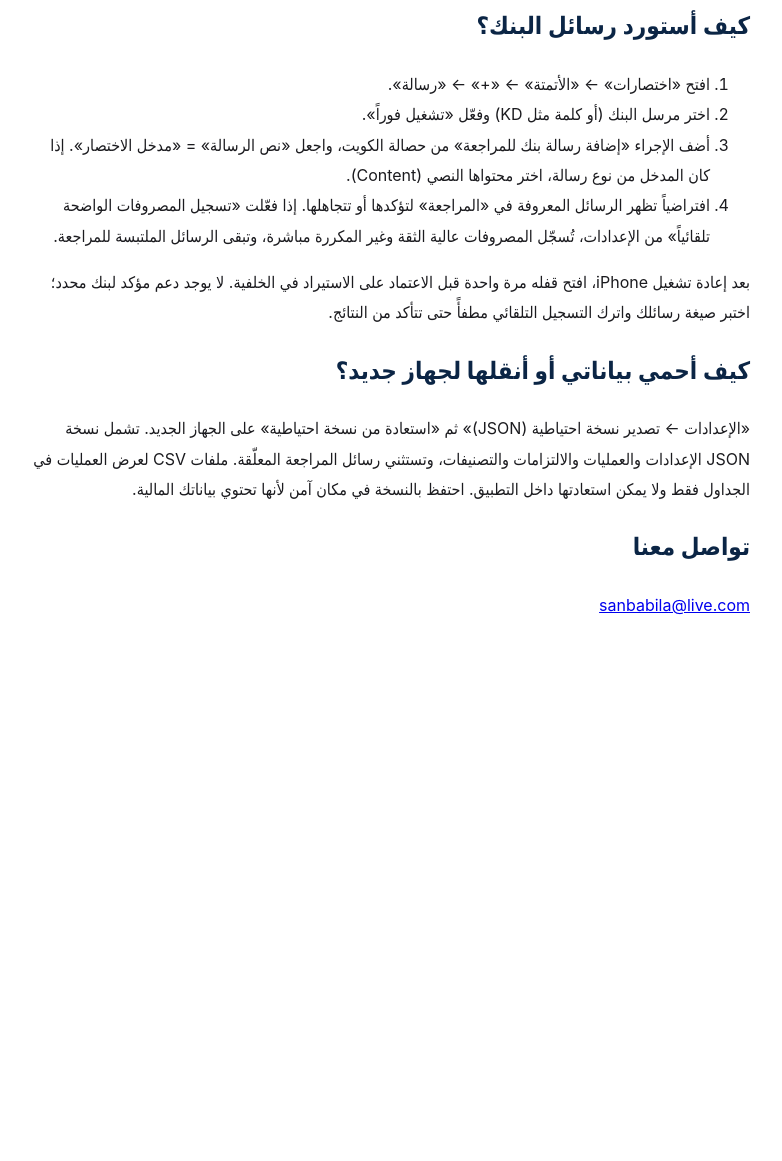
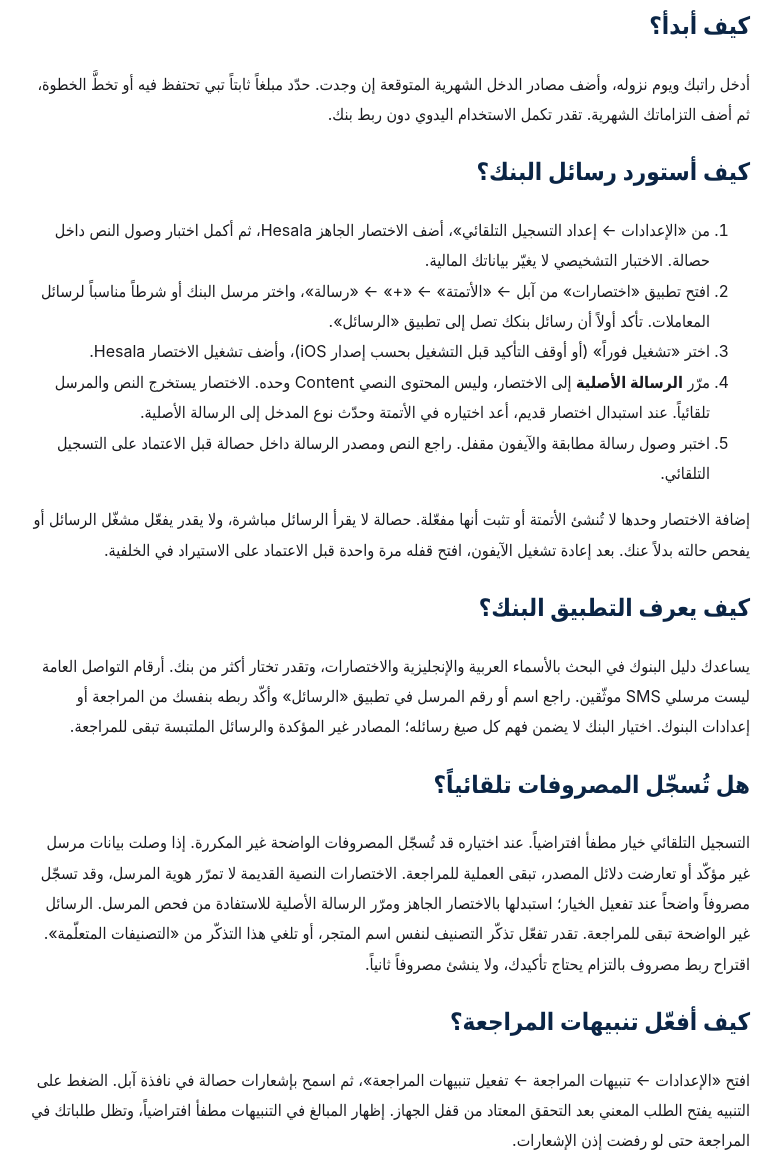
Before and after one commit to sanbabila/hesalakw-site, a plain HTML site: page support.html in a window 1280 px wide. Shown: the part 111-1272 px from the top of the page, without its empty margins (250-1032 px from the left). Before the commit the page ends 800 px from the top, so only its background shows below. Drawn offline with Linux system fonts and the light colour scheme.

Commit message:
docs: update support and privacy for Hesala1.1.0

```diff
--- a/support.html
+++ b/support.html
@@ -4,9 +4,23 @@
 <style>body{font-family:-apple-system,"Segoe UI",Tahoma,sans-serif;max-width:720px;margin:2rem auto;padding:0 1rem;line-height:1.9;color:#1b1b1f}h1,h2{color:#0b2545}</style></head>
 <body>
 <h1>الدعم — حصالة الكويت</h1>
+<h2>كيف أبدأ؟</h2>
+<p>أدخل راتبك ويوم نزوله، وأضف مصادر الدخل الشهرية المتوقعة إن وجدت. حدّد مبلغاً ثابتاً تبي تحتفظ فيه أو تخطَّ الخطوة، ثم أضف التزاماتك الشهرية. تقدر تكمل الاستخدام اليدوي دون ربط بنك.</p>
 <h2>كيف أستورد رسائل البنك؟</h2>
-<ol><li>افتح «اختصارات» ← «الأتمتة» ← «+» ← «رسالة».</li><li>اختر مرسل البنك (أو كلمة مثل KD) وفعّل «تشغيل فوراً».</li><li>أضف الإجراء «إضافة رسالة بنك للمراجعة» من حصالة الكويت، واجعل «نص الرسالة» = «مدخل الاختصار». إذا كان المدخل من نوع رسالة، اختر محتواها النصي (Content).</li><li>افتراضياً تظهر الرسائل المعروفة في «المراجعة» لتؤكدها أو تتجاهلها. إذا فعّلت «تسجيل المصروفات الواضحة تلقائياً» من الإعدادات، تُسجّل المصروفات عالية الثقة وغير المكررة مباشرة، وتبقى الرسائل الملتبسة للمراجعة.</li></ol>
-<p>بعد إعادة تشغيل iPhone، افتح قفله مرة واحدة قبل الاعتماد على الاستيراد في الخلفية. لا يوجد دعم مؤكد لبنك محدد؛ اختبر صيغة رسائلك واترك التسجيل التلقائي مطفأً حتى تتأكد من النتائج.</p>
+<ol>
+<li>من «الإعدادات ← إعداد التسجيل التلقائي»، أضف الاختصار الجاهز <span dir="ltr">Hesala</span>، ثم أكمل اختبار وصول النص داخل حصالة. الاختبار التشخيصي لا يغيّر بياناتك المالية.</li>
+<li>افتح تطبيق «اختصارات» من آبل ← «الأتمتة» ← «+» ← «رسالة»، واختر مرسل البنك أو شرطاً مناسباً لرسائل المعاملات. تأكد أولاً أن رسائل بنكك تصل إلى تطبيق «الرسائل».</li>
+<li>اختر «تشغيل فوراً» (أو أوقف التأكيد قبل التشغيل بحسب إصدار iOS)، وأضف تشغيل الاختصار <span dir="ltr">Hesala</span>.</li>
+<li>مرّر <strong>الرسالة الأصلية</strong> إلى الاختصار، وليس المحتوى النصي <span dir="ltr">Content</span> وحده. الاختصار يستخرج النص والمرسل تلقائياً. عند استبدال اختصار قديم، أعد اختياره في الأتمتة وحدّث نوع المدخل إلى الرسالة الأصلية.</li>
+<li>اختبر وصول رسالة مطابقة والآيفون مقفل. راجع النص ومصدر الرسالة داخل حصالة قبل الاعتماد على التسجيل التلقائي.</li>
+</ol>
+<p>إضافة الاختصار وحدها لا تُنشئ الأتمتة أو تثبت أنها مفعّلة. حصالة لا يقرأ الرسائل مباشرة، ولا يقدر يفعّل مشغّل الرسائل أو يفحص حالته بدلاً عنك. بعد إعادة تشغيل الآيفون، افتح قفله مرة واحدة قبل الاعتماد على الاستيراد في الخلفية.</p>
+<h2>كيف يعرف التطبيق البنك؟</h2>
+<p>يساعدك دليل البنوك في البحث بالأسماء العربية والإنجليزية والاختصارات، وتقدر تختار أكثر من بنك. أرقام التواصل العامة ليست مرسلي SMS موثّقين. راجع اسم أو رقم المرسل في تطبيق «الرسائل» وأكّد ربطه بنفسك من المراجعة أو إعدادات البنوك. اختيار البنك لا يضمن فهم كل صيغ رسائله؛ المصادر غير المؤكدة والرسائل الملتبسة تبقى للمراجعة.</p>
+<h2>هل تُسجّل المصروفات تلقائياً؟</h2>
+<p>التسجيل التلقائي خيار مطفأ افتراضياً. عند اختياره قد تُسجّل المصروفات الواضحة غير المكررة. إذا وصلت بيانات مرسل غير مؤكّد أو تعارضت دلائل المصدر، تبقى العملية للمراجعة. الاختصارات النصية القديمة لا تمرّر هوية المرسل، وقد تسجّل مصروفاً واضحاً عند تفعيل الخيار؛ استبدلها بالاختصار الجاهز ومرّر الرسالة الأصلية للاستفادة من فحص المرسل. الرسائل غير الواضحة تبقى للمراجعة. تقدر تفعّل تذكّر التصنيف لنفس اسم المتجر، أو تلغي هذا التذكّر من «التصنيفات المتعلّمة». اقتراح ربط مصروف بالتزام يحتاج تأكيدك، ولا ينشئ مصروفاً ثانياً.</p>
+<h2>كيف أفعّل تنبيهات المراجعة؟</h2>
+<p>افتح «الإعدادات ← تنبيهات المراجعة ← تفعيل تنبيهات المراجعة»، ثم اسمح بإشعارات حصالة في نافذة آبل. الضغط على التنبيه يفتح الطلب المعني بعد التحقق المعتاد من قفل الجهاز. إظهار المبالغ في التنبيهات مطفأ افتراضياً، وتظل طلباتك في المراجعة حتى لو رفضت إذن الإشعارات.</p>
 <h2>كيف أحمي بياناتي أو أنقلها لجهاز جديد؟</h2><p>«الإعدادات ← تصدير نسخة احتياطية (JSON)» ثم «استعادة من نسخة احتياطية» على الجهاز الجديد. تشمل نسخة JSON الإعدادات والعمليات والالتزامات والتصنيفات، وتستثني رسائل المراجعة المعلّقة. ملفات CSV لعرض العمليات في الجداول فقط ولا يمكن استعادتها داخل التطبيق. احتفظ بالنسخة في مكان آمن لأنها تحتوي بياناتك المالية.</p>
 <h2>تواصل معنا</h2><p><a href="mailto:sanbabila@live.com?subject=%5B%D8%AD%D8%B5%D8%A7%D9%84%D8%A9%20%D8%A7%D9%84%D9%83%D9%88%D9%8A%D8%AA%5D%20%D8%AF%D8%B9%D9%85">sanbabila@live.com</a></p>
 </body></html>
```
Also changed, not shown: privacy.html (+7 -5 lines).
